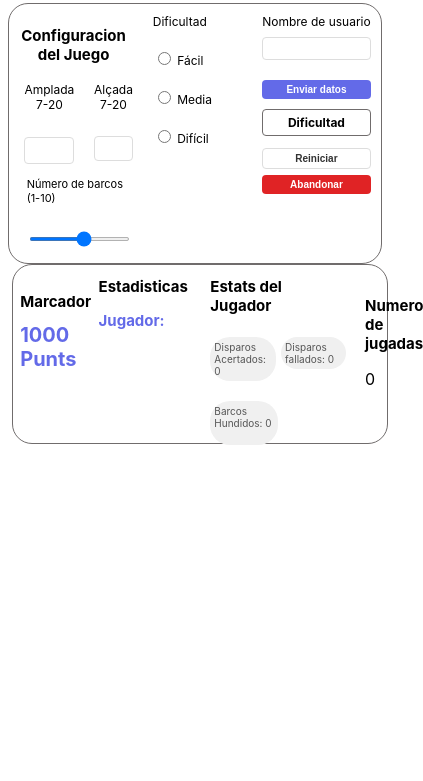
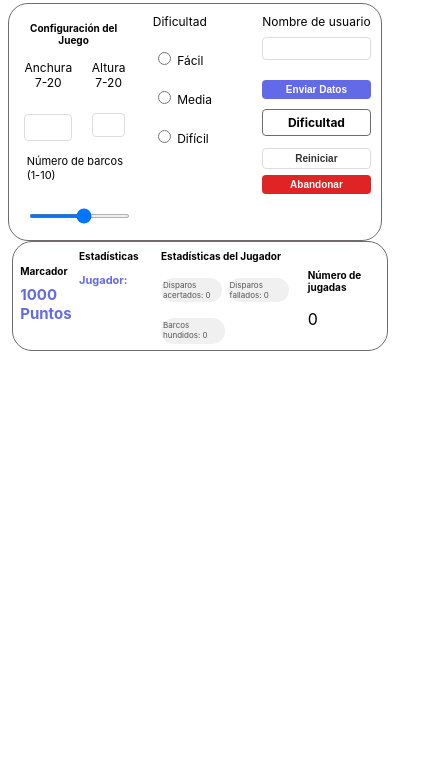
Before and after one commit to ilinaresDAW/EnfonsarLaFlota, a plain HTML site: page Front/index.html in a window 390 px wide. Shown: the part 63-844 px from the top of the page, 423 px wide, since content can reach past the window. Drawn offline with Linux system fonts and the light colour scheme.

Commit message:
vista mvl

```diff
--- a/Front/index.css
+++ b/Front/index.css
@@ -401,6 +401,7 @@ table {
         color: #636AE8;
         font-weight: bold;
         font-size: 15px;
+        display: flex;
 
     }
 
@@ -435,11 +436,6 @@ table {
         margin-left: 2%;
         margin-right: 2%;
         margin-top: 4%;
-    }
-
-    .jugador {
-        display: flex;
-
     }
 
     .disparos {
@@ -532,6 +528,7 @@ table {
         font-size: 12px;
     }
 
+
     .botones {
         flex: 1;
         display: flex;
@@ -571,7 +568,76 @@ table {
         background: #636AE8;
         color: white;
     }
+#bloc3 {
+        display: flex;
+        width: 100%;
+        height: 25%;
+        padding: 0%;
+        margin: 0%;
+        margin-left: 1%;
+    }
 
+    .bloc3p1 {
+        display: flex;
+        width: 100%;
+    }
+
+    .estats2 {
+        margin-right: 5%;
+        margin-left: 6%;
+    }
+
+    .jugador {
+        color: #636AE8;
+        font-weight: bold;
+        font-size: 11px;
+        display: flex;
+
+    }
+
+    .puntos {
+        color: #636AE8;
+        font-weight: bold;
+        font-size: 15px;
+        margin-top: 0%;
+        display: flex;
+
+    }
+
+    .disparosAcertados,
+    .disparosFallados,
+    .barcosHundidos {
+        padding: 2px;
+        background-color: #f0f0f0;
+        border-radius: 20px;
+        font-size: 8px;
+        color: #555;
+        width: 60px;
+        height: 20%;
+        display: flex;
+    }
+
+    h2 {
+        font-size: 10px;
+    }
+
+    .marcador {
+        display: flex;
+        margin-left: 2%;
+        margin-right: 2%;
+        margin-top: 4%;
+    }
+
+    .disparos {
+        display: flex;
+
+    }
+
+    .jugadas {
+        margin-top: 5%;
+        margin-right: 0%;
+        width: 15%;
+    }
     #reiniciar {
         background: white;
         border: 1px solid #ddd;
@@ -590,9 +656,11 @@ table {
         text-align: center;
         margin: 5px 0;
     }
-    #ultimaJugada{
+
+    #ultimaJugada {
         display: none;
     }
+
     #estadisticas {
         height: auto;
         margin-top: 0px;
@@ -639,6 +707,8 @@ table {
         font-weight: bold;
         margin-bottom: 0%;
     }
+
+
 }
 
 @media screen and (max-width: 775px) {
--- a/Front/index.html
+++ b/Front/index.html
@@ -1,16 +1,16 @@
 <!DOCTYPE html>
-<html lang="en">
+<html lang="es">
 
 <head>
     <meta charset="UTF-8">
     <meta name="viewport" content="width=device-width, initial-scale=1.0">
-    <title>Hundir la flota</title>
+    <title>Hundir la Flota</title>
     <link rel="stylesheet" href="index.css">
 </head>
 
 <body>
     <header>
-        <h1 class="titulo2">Battle grid</h1>
+        <h1 class="titulo2">Battle Grid</h1>
         <h1 class="titulo">Battle Grid</h1>
     </header>
 
@@ -19,14 +19,14 @@
         <div id="bloc1" class="bloc1">
             <div class="menuConf">
                 <div class="bloc1p1">
-                    <h2>Configuracion del Juego</h2>
+                    <h2>Configuración del Juego</h2>
                     <div class="medidas">
                         <div class="filas">
-                            <label for="filas">Amplada 7-20</label><br><input type="number" id="filas" min="7"
+                            <label for="filas">Anchura 7-20</label><br><input type="number" id="filas" min="7"
                                 max="20"><br>
                         </div>
                         <div class="columnas">
-                            <label for="columnas">Alçada 7-20 </label><br><input type="number" id="columnas" min="7"
+                            <label for="columnas">Altura 7-20</label><br><input type="number" id="columnas" min="7"
                                 max="20"><br>
                         </div>
 
@@ -43,16 +43,13 @@
                     <label><input id="dificil" type="radio" name="dificultad" value="dificil"> Difícil</label>
                 </div>
                 <div class="botones">
-                    <label for="nombre">Nombre de usuario </label><input type="text" id="nombre"><br>
-                    <button id="datos" type="button">Enviar datos</button>
+                    <label for="nombre">Nombre de usuario</label><input type="text" id="nombre"><br>
+                    <button id="datos" type="button">Enviar Datos</button>
                     <div class="difcultad" id="textoDificultad">Dificultad</div>
                     <button id="reiniciar" type="button">Reiniciar</button>
                     <button id="abandonar" type="button">Abandonar</button>
                 </div>
             </div>
-            <!--<div class="imagenMando">
-                <img id="mando" src="img/gameOn.jpg" alt="imgaenjuego">
-            </div>-->
         </div>
         <div id="bloc23" class="bloc23">
             <div id="bloc2" class="bloc2">
@@ -72,31 +69,30 @@
                         <div>
                             <h2>Marcador</h2>
                             <p id="puntosGanados"></p>
-                            <p id="puntos" class="puntos">1000 <br>Punts</p>
-
+                            <p id="puntos" class="puntos">1000 <br>Puntos</p>
                         </div>
 
                     </div>
                     <div class="estats">
-                        <h2>Estadisticas</h2>
+                        <h2>Estadísticas</h2>
                         <p class="jugador" id="jugador">Jugador: </p>
                     </div>
 
                     <div class="estats2">
-                        <h2>Estats del Jugador</h2>
+                        <h2>Estadísticas del Jugador</h2>
                         <div id="disparos1" class="disparos">
-                            <p class="disparosAcertados" id="disparos">Disparos Acertados: 0</p>
+                            <p class="disparosAcertados" id="disparos">Disparos acertados: 0</p>
                             <p class="disparosFallados" id="disparosFallados">Disparos fallados: 0</p>
                         </div>
-                        <p class="barcosHundidos" id="barcosHundidos">Barcos Hundidos: 0</p>
+                        <p class="barcosHundidos" id="barcosHundidos">Barcos hundidos: 0</p>
                     </div>
                     <div class="jugadas">
-                        <h2>Numero de jugadas</h2>
+                        <h2>Número de jugadas</h2>
                         <p id="totalDisparos">0</p>
                     </div>
                     <hr class="hr">
                     <div id="ultimaJugada">
-                        <p>Últim missatge: </p>
+                        <p>Último mensaje: </p>
                     </div>
                 </div>
             </div>
@@ -109,9 +105,9 @@
             <h2>Estadísticas Globales</h2>
 
             <div class="info-general">
-                <p><strong>Mejor Jugador:</strong> <span id="mejorJugador"></span></p>
-                <p><strong>Mejor Puntuación:</strong> <span id="mejorPuntuacion"></span></p>
-                <p><strong>Total de Partidas:</strong> <span id="totalPartidas"></span></p>
+                <p><strong>Mejor jugador:</strong> <span id="mejorJugador"></span></p>
+                <p><strong>Mejor puntuación:</strong> <span id="mejorPuntuacion"></span></p>
+                <p><strong>Total de partidas:</strong> <span id="totalPartidas"></span></p>
             </div>
 
             <h3>Top 5 Mejores Jugadores</h3>
--- a/Front/main.js
+++ b/Front/main.js
@@ -168,13 +168,13 @@ boton.addEventListener('click', function (event) {
 
     let dificultadTexto = ""
     if (Dfacil.checked) {
-        dificultadTexto = "Facil"
+        dificultadTexto = "Fácil"
         console.log(`dificultad establecida facil`)
     } else if (Dmedio.checked) {
         dificultadTexto = "Media"
         console.log(`dificultad establecida media`)
     } else if (Ddificil.checked) {
-        dificultadTexto = "Dificil"
+        dificultadTexto = "Difícil"
         console.log(`dificultad establecida dificil`)
     } else {
         alert(`ESTA MAL`)
```
